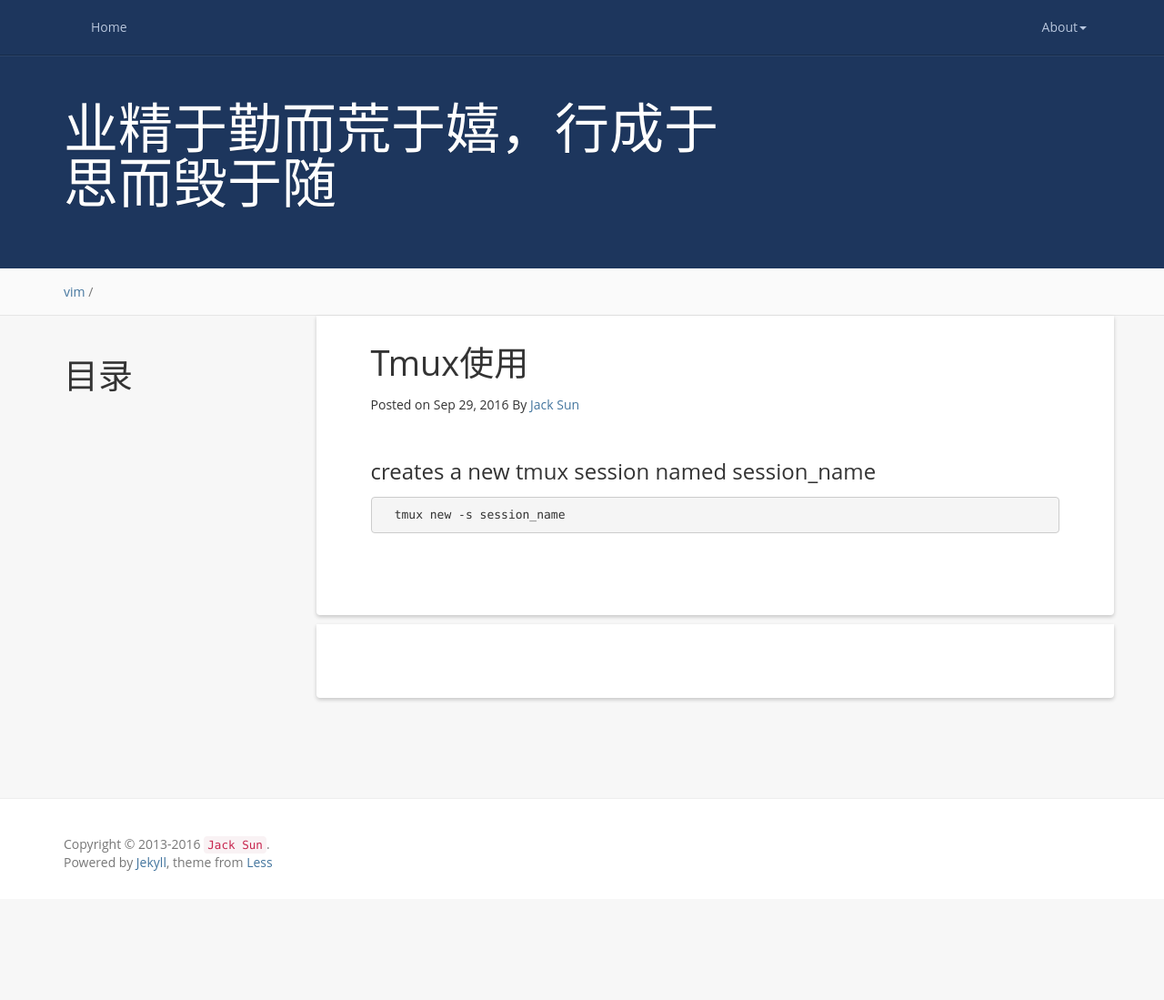
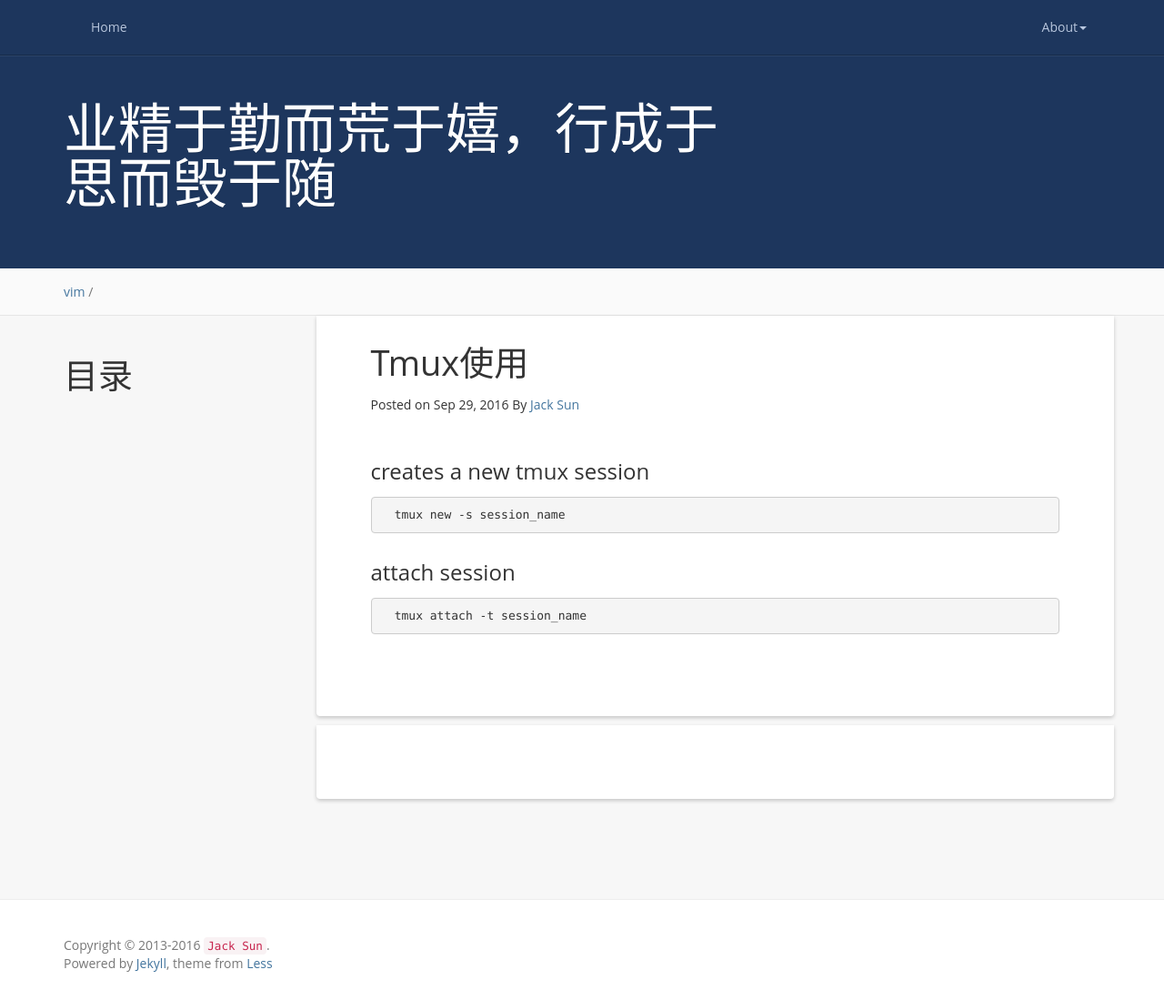
Before and after one commit to sunjiesh/sunjiesh.github.io, a Jekyll site: the page built from _posts/2016-09-29-TmuxUseage.markdown, in a window 1280 px wide and 1099 px high. Shown: the whole window at 91% size. Built offline with Jekyll 4.4.1, drawn with Linux system fonts in a browser that asks for light colours; comment, search, counter and statistics services are not loaded.

Commit message:
Update post《2016-09-29-TmuxUseage.markdown》

```diff
--- a/_posts/2016-09-29-TmuxUseage.markdown
+++ b/_posts/2016-09-29-TmuxUseage.markdown
@@ -5,7 +5,12 @@ date:   2016-09-29 16:34:50 +0800
 categories: vim
 ---
 
-### creates a new tmux session named session_name
+### creates a new tmux session
 <pre>
   tmux new -s session_name
 </pre>
+
+### attach session
+<pre>
+  tmux attach -t session_name
+</pre>
```
